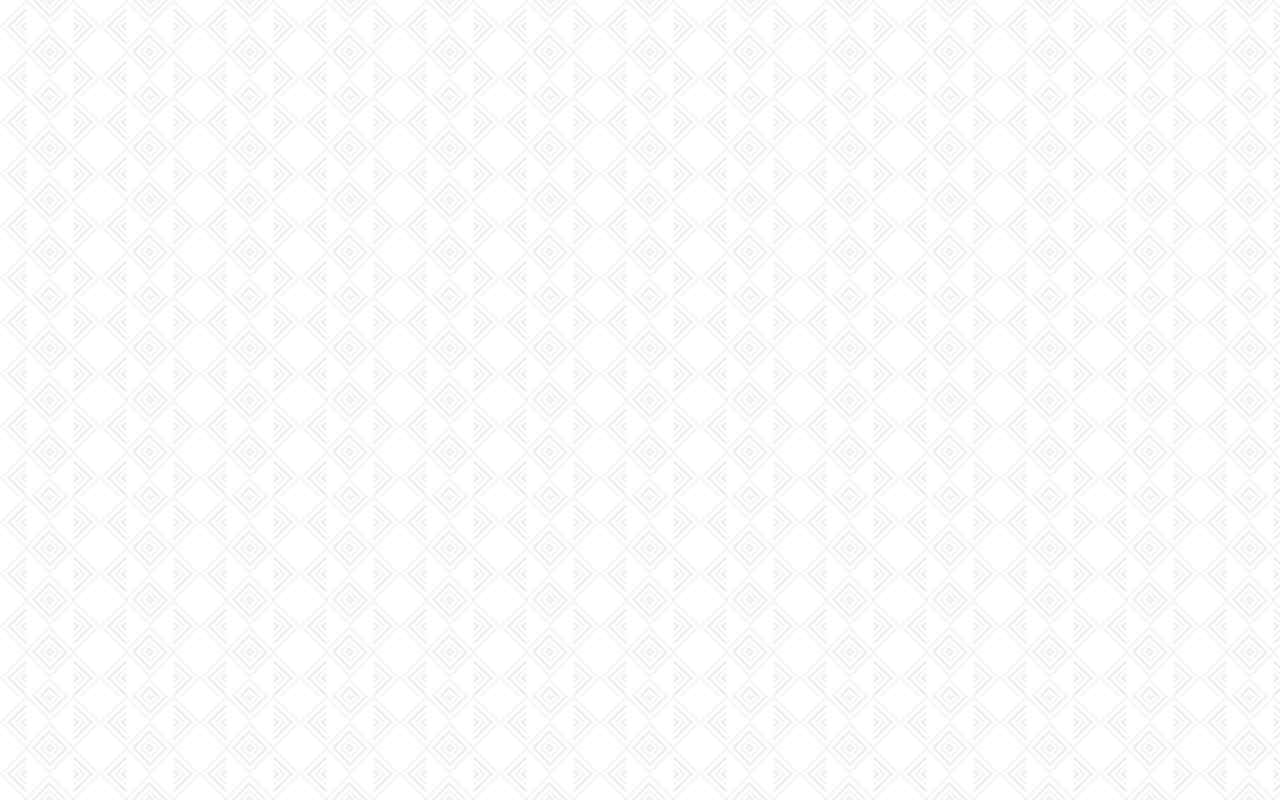
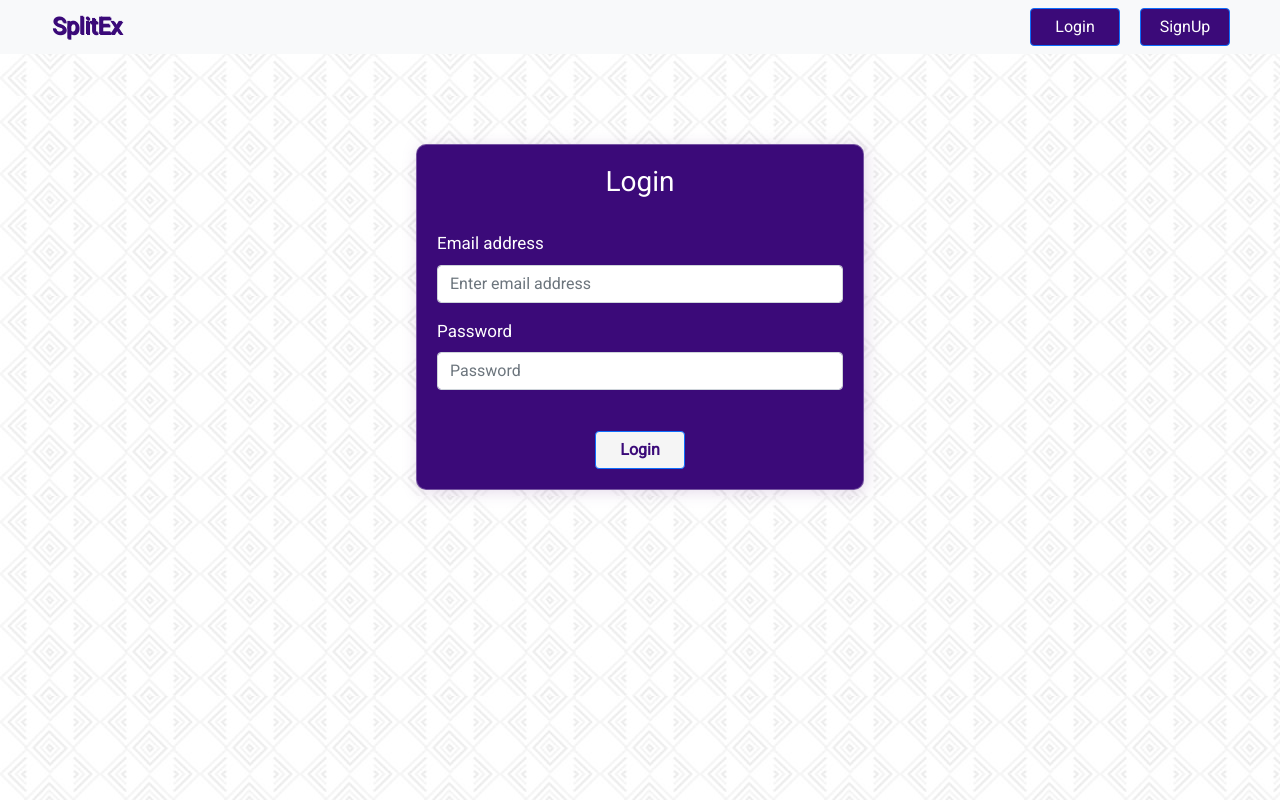
Before and after one commit to siddheshhadkar/splitex, a React (Create React App) app in the folder frontend/: page /login in a window 1280 px wide. Built offline with nearby package versions, Linux system fonts and the light colour scheme.

Commit message:
Login & Signup UI done

```diff
--- a/frontend/src/App.js
+++ b/frontend/src/App.js
@@ -1,5 +1,7 @@
 import LandingPage from "./components/LandingPage";
 import {Switch,Route, BrowserRouter as Router} from 'react-router-dom';
+import Login from "./components/Login";
+import Signup from "./components/Signup";
 
 function App() {
   return (
@@ -7,6 +9,8 @@
       <Router>
         <Switch>
           <Route exact path = "/" component = {LandingPage}></Route>
+          <Route exact path = "/login" component = {Login}></Route>
+          <Route exact path = "/signup" component = {Signup}></Route>
        </Switch>
       </Router>
       </div>
--- a/frontend/src/components/LandingNavbar.js
+++ b/frontend/src/components/LandingNavbar.js
@@ -1,31 +1,29 @@
-import React from 'react'
-import {Navbar, Container, Button} from 'react-bootstrap'
-import '../styles/landingNavbar.css'
+import React from "react";
+import { Navbar, Container, Button } from "react-bootstrap";
+import "../styles/landingNavbar.css";
+import { NavLink } from "react-router-dom";
 
 export default function LandingNavbar() {
   return (
     <>
       <Navbar bg="light">
         <Container>
-            <Navbar.Brand
-              href=""
-              className="brandName"
-              style={{ color: "#3B0A79" }}
-            >
-              {" "}
-              SplitEx{" "}
+          <NavLink to="/" style={{ textDecoration: "none" }}>
+            <Navbar.Brand className="brandName" style={{ color: "#3B0A79" }}>
+              SplitEx
             </Navbar.Brand>
+          </NavLink>
         </Container>
 
-          <Button href="#" className="btn">
-            {" "}
-            Login{" "}
+        <NavLink to="/login" style={{ textDecoration: "none" }}>
+          <Button className="btn"> Login </Button>
+        </NavLink>
+
+        <NavLink to="/signup" style={{ textDecoration: "none" }}>
+          <Button className="btn" style={{ marginRight: 50 }}>
+            SignUp
           </Button>
-
-          <Button href="#" className="btn" style={{ marginRight: 50 }}>
-            {" "}
-            SignUp{" "}
-          </Button>
+        </NavLink>
       </Navbar>
     </>
   );
--- /dev/null
+++ b/frontend/src/components/Login.js
@@ -0,0 +1,36 @@
+import React from "react";
+import LandingNavbar from "./LandingNavbar";
+import "../styles/login.css";
+import { Form, Button } from "react-bootstrap";
+
+function Login() {
+  return (
+    <>
+      <LandingNavbar />
+      <Form className="form">
+        <div>
+          <h3> Login </h3>
+        </div>
+        <Form.Group className="mb-3" controlId="email">
+          <Form.Label style={{ color: "white" }}>Email address</Form.Label>
+          <Form.Control
+            type="email"
+            placeholder="Enter email address"
+            required
+          />
+        </Form.Group>
+
+        <Form.Group className="mb-3" controlId="password">
+          <Form.Label style={{ color: "white" }}>Password</Form.Label>
+          <Form.Control type="password" placeholder="Password" required />
+        </Form.Group>
+
+        <Button className="btnLogin" type="submit">
+          Login
+        </Button>
+      </Form>
+    </>
+  );
+}
+
+export default Login;
--- /dev/null
+++ b/frontend/src/components/Signup.js
@@ -0,0 +1,42 @@
+import React from "react";
+import LandingNavbar from "./LandingNavbar";
+import "../styles/login.css";
+import { Form, Button } from "react-bootstrap";
+
+function Signup() {
+  return (
+    <>
+      <LandingNavbar />
+      <Form className="form">
+        <div>
+          <h3> Sign Up </h3>
+        </div>
+
+        <Form.Group className="mb-3" controlId="name">
+          <Form.Label style={{ color: "white" }}>Name</Form.Label>
+          <Form.Control type="email" placeholder="Enter your name" required />
+        </Form.Group>
+
+        <Form.Group className="mb-3" controlId="email">
+          <Form.Label style={{ color: "white" }}>Email address</Form.Label>
+          <Form.Control
+            type="email"
+            placeholder="Enter email address"
+            required
+          />
+        </Form.Group>
+
+        <Form.Group className="mb-3" controlId="password">
+          <Form.Label style={{ color: "white" }}>Password</Form.Label>
+          <Form.Control type="password" placeholder="Password" required />
+        </Form.Group>
+
+        <Button className="btnLogin" type="submit">
+          Sign Up
+        </Button>
+      </Form>
+    </>
+  );
+}
+
+export default Signup;
--- /dev/null
+++ b/frontend/src/styles/login.css
@@ -0,0 +1,28 @@
+.form {
+  width: 35%;
+  height: 100%;
+  margin: 90px auto 30px auto;
+  border: 20px;
+  background-color: #3b0a79;
+  border-radius: 10px;
+  border: 1px solid rgba(255, 255, 255, 0.3);
+  box-shadow: 2px 2px 15px rgba(165, 128, 182, 0.3);
+  padding: 20px;
+  font-size: 17px;
+}
+
+h3 {
+  color: white;
+  font-weight: 500;
+  margin-bottom: 8%;
+  text-align: center;
+}
+
+.btnLogin {
+  margin: auto;
+  display: block;
+  background: whitesmoke;
+  color: #3b0a79;
+  font-weight: bold;
+  margin-top: 10%;
+}
--- a/package.json
+++ b/package.json
@@ -12,5 +12,8 @@
   "devDependencies": {
     "concurrently": "^6.2.1",
     "nodemon": "^2.0.12"
+  },
+  "dependencies": {
+    "react-hook-form": "^7.15.0"
   }
 }
```
Also changed, not shown: frontend/src/assets/loginBg.jpg (added), 1 other file (tests, documents, lock files or other folders). Lines whose indentation alone changed are shown as unchanged.
